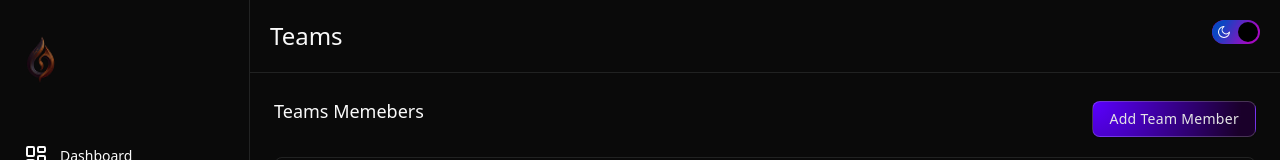
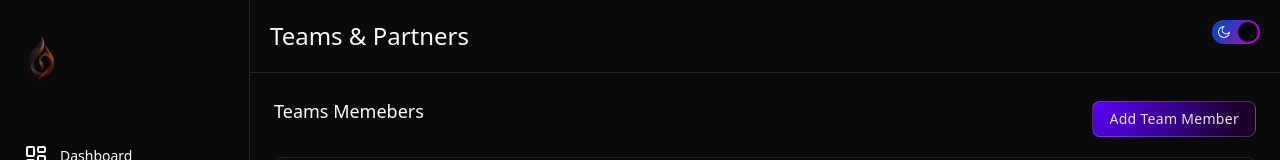
Before and after one commit to Anemoi-Projects/verite-admin, a Next.js app: page /teams in a window 1280 px wide. Shown: the top 160 px of the page. Built offline with nearby package versions, Linux system fonts and the light colour scheme; no server answers.

Commit message:
bug fixed

```diff
--- a/app/(main)/all-pages/page.js
+++ b/app/(main)/all-pages/page.js
@@ -255,11 +255,11 @@
           </div>
         </div>
 
-        <div className="mt-5">
+        {/* <div className="mt-5">
           <h2 className="text-lg font-medium mb-4">Header/ Footer</h2>
-          {/* .......header/footer table........... */}
+
           <TableHF />
-        </div>
+        </div> */}
       </div>
     </div>
   );
--- a/app/(main)/teams/page.js
+++ b/app/(main)/teams/page.js
@@ -226,7 +226,7 @@
   return (
     <main className="flex-1 overflow-auto">
       <div className="flex justify-between p-5 border-b">
-        <h1 className="text-2xl font-medium">Teams</h1>
+        <h1 className="text-2xl font-medium">Teams &amp; Partners</h1>
         <ThemeToggler />
       </div>
       <section className="p-6">
```
